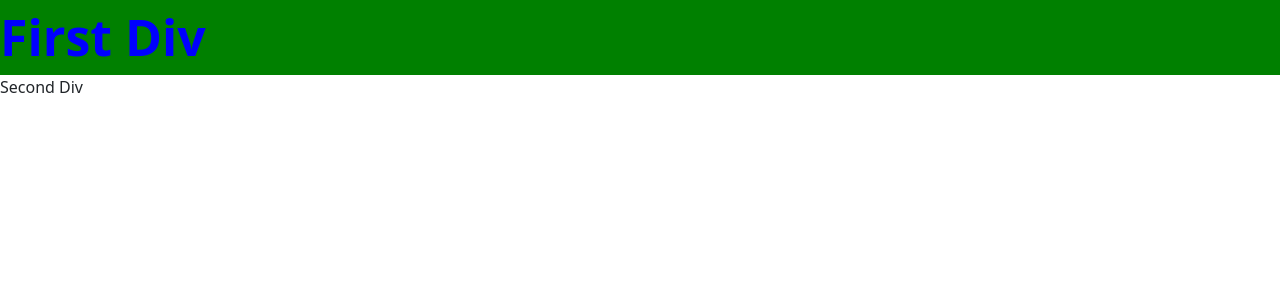
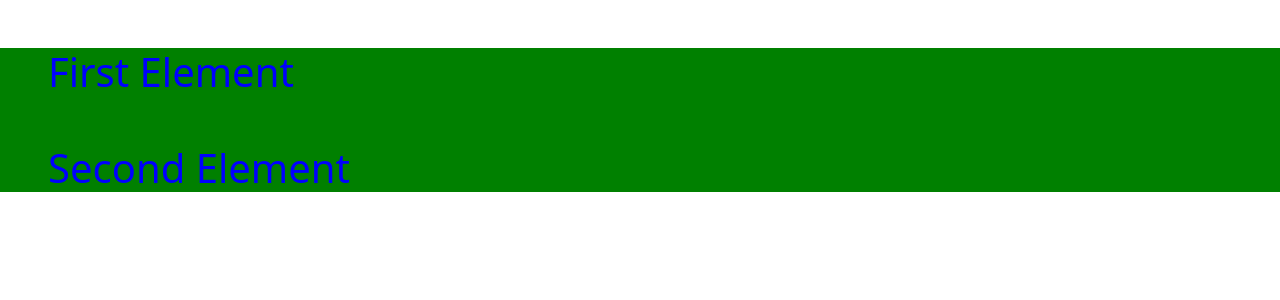
Before and after one commit to alamarsheed4/New-angular-app, an Angular app: page / in a window 1280 px wide. Shown: the top 300 px of the page. Built offline with nearby package versions, Linux system fonts and the light colour scheme.

Commit message:
Initial commit

```diff
--- a/src/app/app.html
+++ b/src/app/app.html
@@ -1,7 +1,7 @@
 
-<div firstDiv>
-    First Div
+<div class="m-5" firstDiv>
+    <h1>First Element</h1>
 </div>
-<div>
-    Second Div
+<div class="m-5">
+    <h1>Second Element</h1>
 </div>
--- a/src/app/app.ts
+++ b/src/app/app.ts
@@ -1,13 +1,71 @@
 import { Component, Directive, HostBinding, HostListener} from '@angular/core';
-import { FirstDivDirective } from './first-div.directive';
 @Component({
-  imports: [FirstDivDirective],
+  imports: [],
   selector: 'app-root',
   styleUrl: './app.css',
   templateUrl: './app.html',
+  //host: {
+    // '[style.color]': 'fontColor',
+    // '[style.font-weight]': 'fweight',
+    // '[style.background-color]': 'bColor',
+    // '[style.display]': 'display',
+    // '[style.font-size]': 'fontSize',
+    // '(mouseenter)':'onmouseEnter()',
+    // '(mouseleave)':'onmouseLeave()',
+    // '(click)':'onmouseClick()'
+
+ //}
 
 })
 export class App {
 
+  //  fontColor = 'red';
+
+  //  fweight = 'bolder'
+
+  //  bColor = "black"
+
+  //  display = 'block'
+
+  //  fontSize = '45px'
+
+  @HostBinding('style.color')
+  fontColor = 'blue';
+
+  @HostBinding('style.font-weight')
+  fweight = 'bolder';
+
+  @HostBinding('style.background-color')
+  bColor = 'green';
+
+  @HostBinding('style.display')
+  display = 'block';
+
+  @HostBinding('style.font-size')
+  fontSize = '50px';
+
+  @HostListener('mouseenter')
+  onmouseEnter() {
+    this.fontColor = 'rgb(18, 156, 206)';
+    this.bColor = 'rgb(206, 122, 5)';
+    this.fweight = 'bolder';
+    this.fontSize = '60px';
+  }
+
+  @HostListener('mouseleave')
+  onmouseLeave() {
+    this.fontColor = 'rgb(157, 16, 222)';
+    this.bColor = 'rgb(206, 193, 5)';
+    this.fweight = '600';
+    this.fontSize = '30px';
+  }
+
+  @HostListener('click')
+  onmouseClick() {
+    this.fontColor = 'rgba(61, 222, 16, 1)';
+    this.bColor = 'rgba(5, 132, 206, 1)';
+    this.fweight = '700';
+    this.fontSize = '70px';
+  }
 
 }
--- a/src/app/first-div.directive.ts
+++ b/src/app/first-div.directive.ts
@@ -1,46 +1,46 @@
-import { Directive, HostBinding, HostListener } from '@angular/core';
+// import { Directive, HostBinding, HostListener } from '@angular/core';
 
-@Directive({
-  selector: '[firstDiv]'
-})
-export class FirstDivDirective {
+// @Directive({
+//   selector: '[firstDiv]'
+// })
+// export class FirstDivDirective {
 
-  @HostBinding('style.color')
-  fontColor = 'blue';
+//   @HostBinding('style.color')
+//   fontColor = 'blue';
 
-  @HostBinding('style.font-weight')
-  fweight = 'bolder';
+//   @HostBinding('style.font-weight')
+//   fweight = 'bolder';
 
-  @HostBinding('style.background-color')
-  bColor = 'green';
+//   @HostBinding('style.background-color')
+//   bColor = 'green';
 
-  @HostBinding('style.display')
-  display = 'block';
+//   @HostBinding('style.display')
+//   display = 'block';
 
-  @HostBinding('style.font-size')
-  fontSize = '50px';
+//   @HostBinding('style.font-size')
+//   fontSize = '50px';
 
-  @HostListener('mouseenter')
-  onmouseEnter() {
-    this.fontColor = 'rgb(18, 156, 206)';
-    this.bColor = 'rgb(206, 122, 5)';
-    this.fweight = 'bolder';
-    this.fontSize = '60px';
-  }
+//   @HostListener('mouseenter')
+//   onmouseEnter() {
+//     this.fontColor = 'rgb(18, 156, 206)';
+//     this.bColor = 'rgb(206, 122, 5)';
+//     this.fweight = 'bolder';
+//     this.fontSize = '60px';
+//   }
 
-  @HostListener('mouseleave')
-  onmouseLeave() {
-    this.fontColor = 'rgb(157, 16, 222)';
-    this.bColor = 'rgb(206, 193, 5)';
-    this.fweight = '600';
-    this.fontSize = '30px';
-  }
+//   @HostListener('mouseleave')
+//   onmouseLeave() {
+//     this.fontColor = 'rgb(157, 16, 222)';
+//     this.bColor = 'rgb(206, 193, 5)';
+//     this.fweight = '600';
+//     this.fontSize = '30px';
+//   }
 
-  @HostListener('click')
-  onmouseClick() {
-    this.fontColor = 'rgba(61, 222, 16, 1)';
-    this.bColor = 'rgba(5, 132, 206, 1)';
-    this.fweight = '700';
-    this.fontSize = '70px';
-  }
-}
+//   @HostListener('click')
+//   onmouseClick() {
+//     this.fontColor = 'rgba(61, 222, 16, 1)';
+//     this.bColor = 'rgba(5, 132, 206, 1)';
+//     this.fweight = '700';
+//     this.fontSize = '70px';
+//   }
+// }
```
Also changed, not shown: src/app/app.css (+10 -1 lines).
